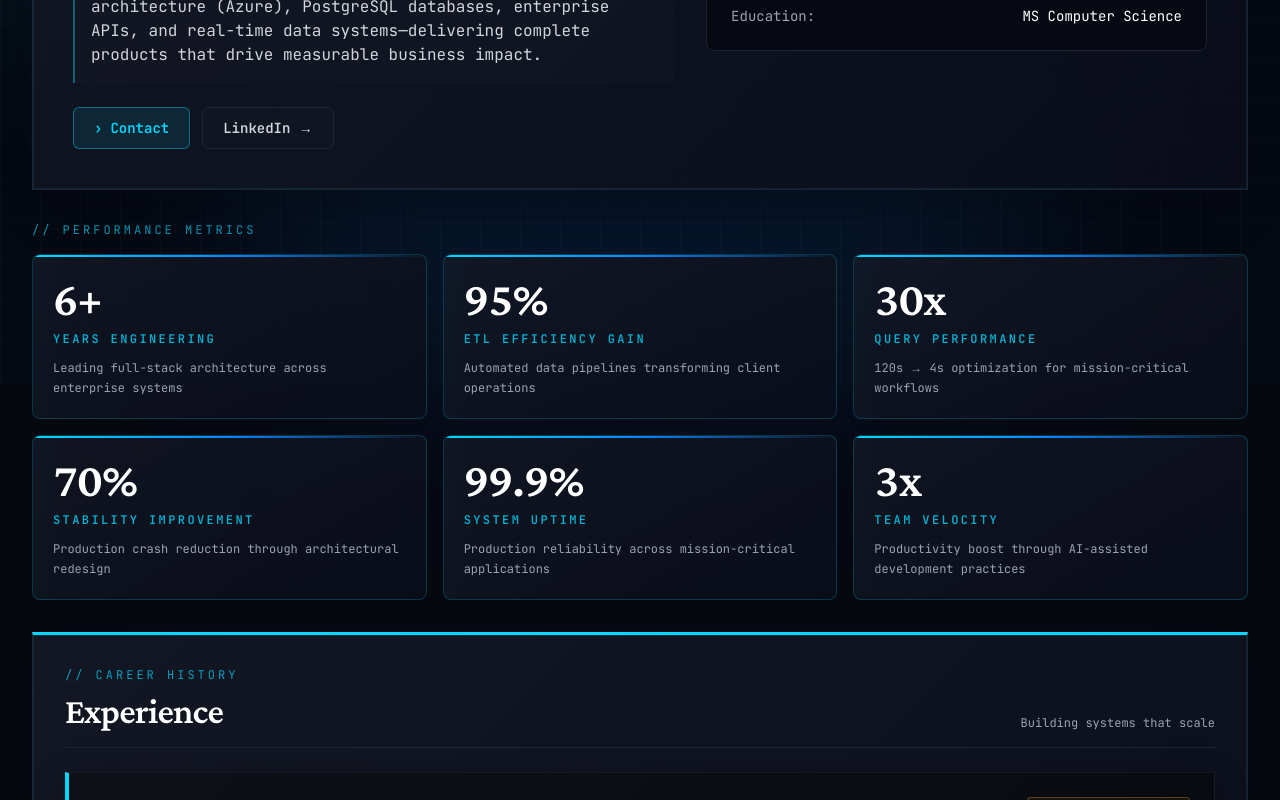
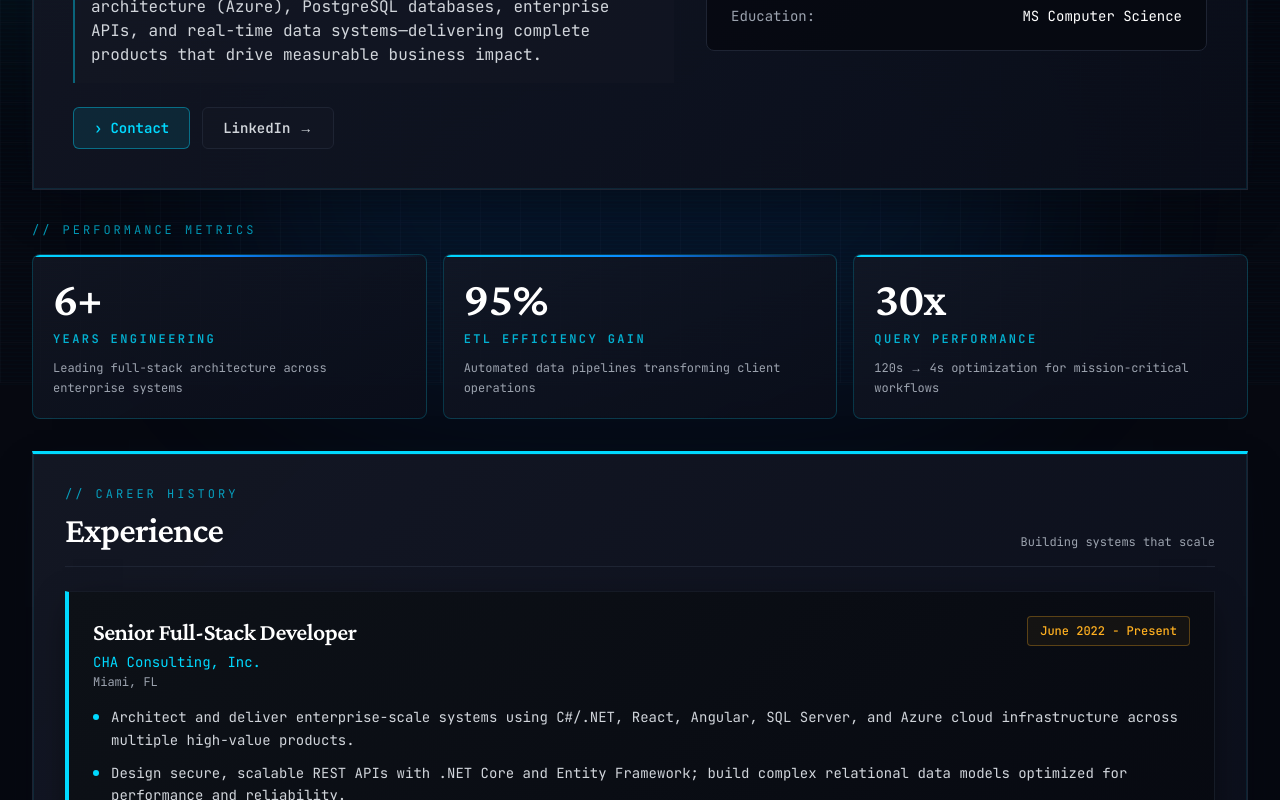
Before and after one commit to barros-m/matheusbarros, a Next.js app: page / in a window 1280 px wide. Shown: the part 417-1217 px from the top of the page. Built offline with nearby package versions, Linux system fonts and the light colour scheme; no server answers.

Commit message:
Refine portfolio metrics to top three

```diff
--- a/src/data/portfolio.ts
+++ b/src/data/portfolio.ts
@@ -38,21 +38,6 @@ export const metrics: Metric[] = [
     value: "30x",
     label: "Query Performance",
     detail: "120s → 4s optimization for mission-critical workflows"
-  },
-  {
-    value: "70%",
-    label: "Stability Improvement",
-    detail: "Production crash reduction through architectural redesign"
-  },
-  {
-    value: "99.9%",
-    label: "System Uptime",
-    detail: "Production reliability across mission-critical applications"
-  },
-  {
-    value: "3x",
-    label: "Team Velocity",
-    detail: "Productivity boost through AI-assisted development practices"
   }
 ];
 
```
